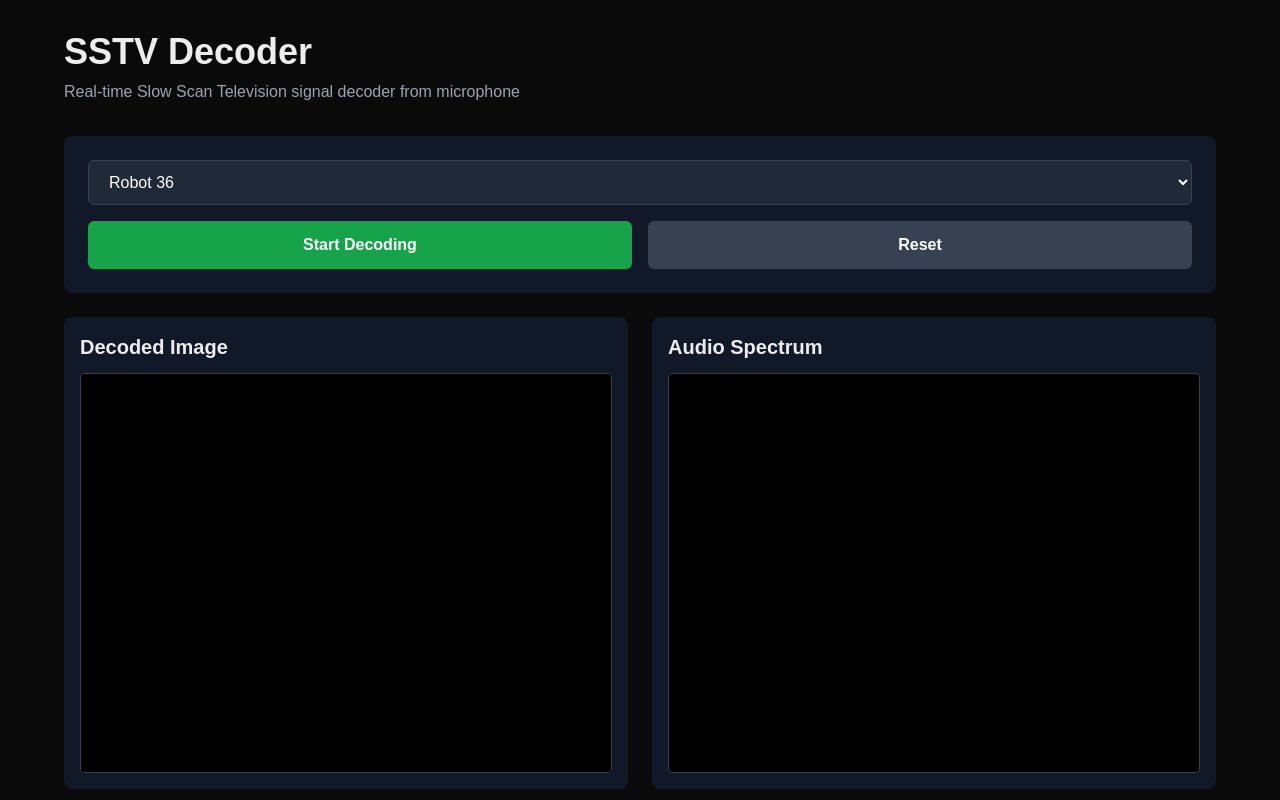
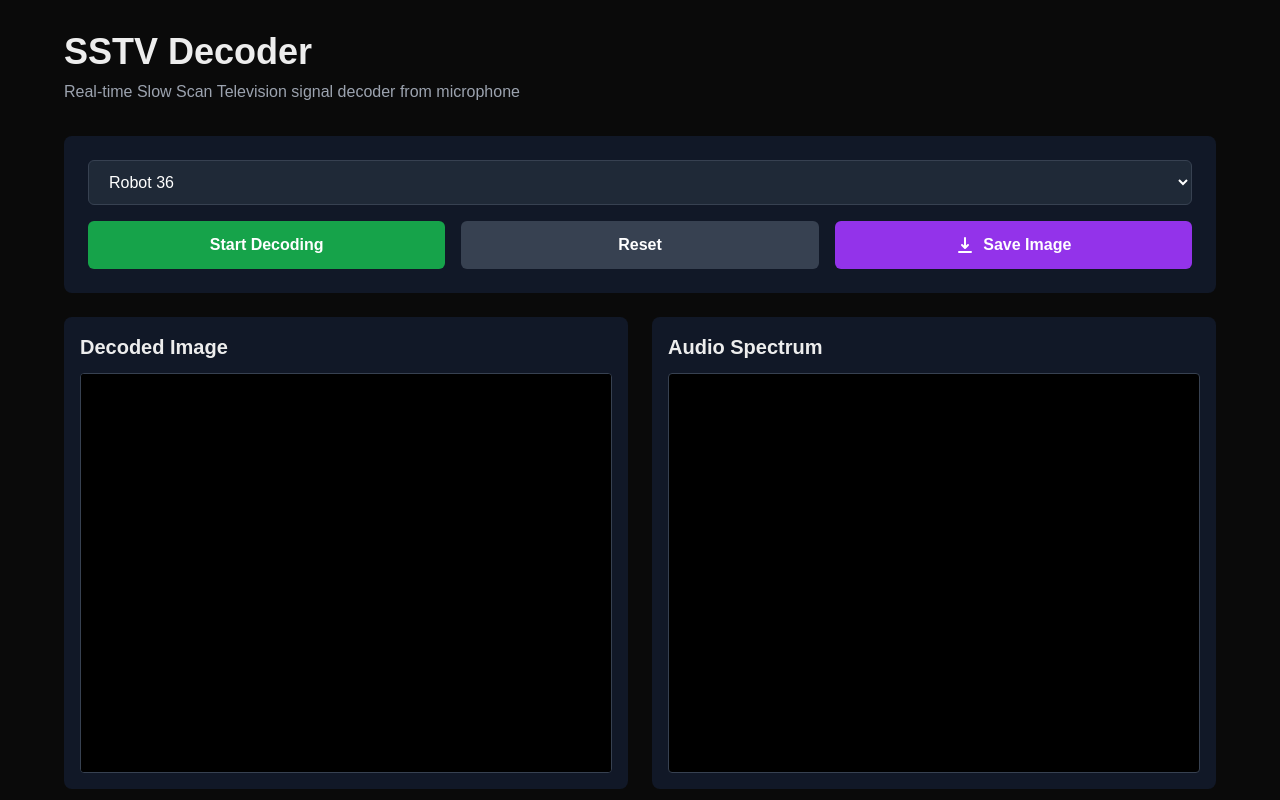
Before and after one commit to smolgroot/sstv-decoder, a Next.js app: page / in a window 1280 px wide. Shown: the top 800 px of the page. Built offline with nearby package versions, Linux system fonts and the light colour scheme.

Commit message:
feat: add image saving functionality and improve browser support detection

```diff
--- a/src/components/SSTVDecoder.tsx
+++ b/src/components/SSTVDecoder.tsx
@@ -148,6 +148,26 @@
     resetDecoder();
   };
 
+  const handleSaveImage = () => {
+    const canvas = canvasRef.current;
+    if (!canvas) return;
+
+    // Create a download link
+    canvas.toBlob((blob) => {
+      if (!blob) return;
+
+      const url = URL.createObjectURL(blob);
+      const link = document.createElement('a');
+      const timestamp = new Date().toISOString().replace(/[:.]/g, '-').slice(0, -5);
+      link.download = `sstv-decode-${selectedMode}-${timestamp}.png`;
+      link.href = url;
+      link.click();
+
+      // Clean up
+      URL.revokeObjectURL(url);
+    }, 'image/png');
+  };
+
   const handleModeChange = (mode: keyof typeof SSTV_MODES) => {
     const wasRecording = state.isRecording;
     if (wasRecording) {
@@ -214,6 +234,16 @@
             className="w-full sm:flex-1 bg-blue-600 hover:bg-blue-700 active:bg-blue-800 disabled:bg-gray-700 disabled:cursor-not-allowed text-white font-semibold px-6 py-3 rounded-md transition-colors text-base"
           >
             Reset
+          </button>
+
+          <button
+            onClick={handleSaveImage}
+            className="w-full sm:flex-1 bg-purple-600 hover:bg-purple-700 active:bg-purple-800 text-white font-semibold px-6 py-3 rounded-md transition-colors text-base flex items-center justify-center gap-2"
+          >
+            <svg xmlns="http://www.w3.org/2000/svg" className="h-5 w-5" viewBox="0 0 20 20" fill="currentColor">
+              <path fillRule="evenodd" d="M3 17a1 1 0 011-1h12a1 1 0 110 2H4a1 1 0 01-1-1zm3.293-7.707a1 1 0 011.414 0L9 10.586V3a1 1 0 112 0v7.586l1.293-1.293a1 1 0 111.414 1.414l-3 3a1 1 0 01-1.414 0l-3-3a1 1 0 010-1.414z" clipRule="evenodd" />
+            </svg>
+            Save Image
           </button>
         </div>
 
--- a/src/hooks/useAudioProcessor.ts
+++ b/src/hooks/useAudioProcessor.ts
@@ -12,7 +12,7 @@
 export function useAudioProcessor(modeName: keyof typeof SSTV_MODES = 'ROBOT36') {
   const [state, setState] = useState<AudioProcessorState>({
     isRecording: false,
-    isSupported: typeof window !== 'undefined' && 'AudioContext' in window,
+    isSupported: false,
     error: null,
     stats: null,
   });
@@ -24,6 +24,23 @@
   const animationFrameRef = useRef<number | null>(null);
   const processorNodeRef = useRef<ScriptProcessorNode | null>(null);
 
+  // Check browser support on mount
+  useEffect(() => {
+    const checkSupport = () => {
+      const hasAudioContext = typeof window !== 'undefined' && 'AudioContext' in window;
+      const hasMediaDevices = typeof navigator !== 'undefined' &&
+                              navigator.mediaDevices &&
+                              typeof navigator.mediaDevices.getUserMedia === 'function';
+
+      setState(prev => ({
+        ...prev,
+        isSupported: hasAudioContext && hasMediaDevices
+      }));
+    };
+
+    checkSupport();
+  }, []);
+
   // Initialize decoder
   useEffect(() => {
     if (typeof window !== 'undefined') {
@@ -33,7 +50,13 @@
 
   const startRecording = async () => {
     try {
-      if (!state.isSupported) {
+      // Check support at call time, not from state
+      const hasAudioContext = typeof window !== 'undefined' && 'AudioContext' in window;
+      const hasMediaDevices = typeof navigator !== 'undefined' &&
+                              navigator.mediaDevices &&
+                              typeof navigator.mediaDevices.getUserMedia === 'function';
+
+      if (!hasAudioContext || !hasMediaDevices) {
         throw new Error('Web Audio API not supported in this browser');
       }
 
```
Also changed, not shown: 1 other file (tests, documents, lock files or other folders).
